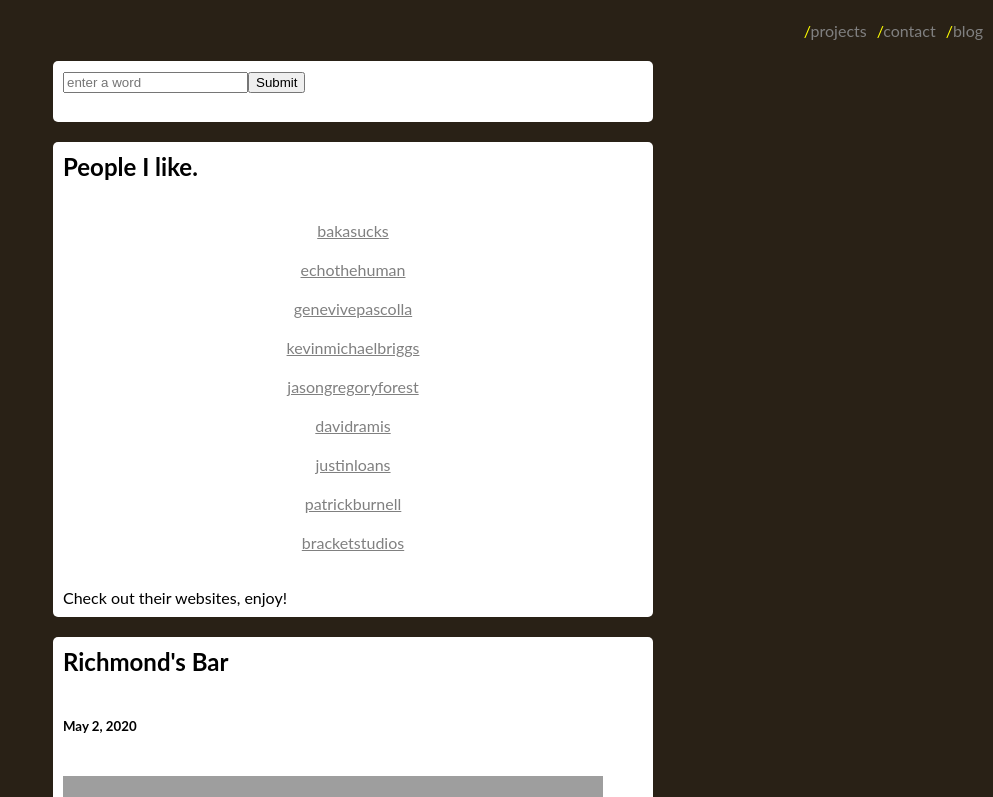
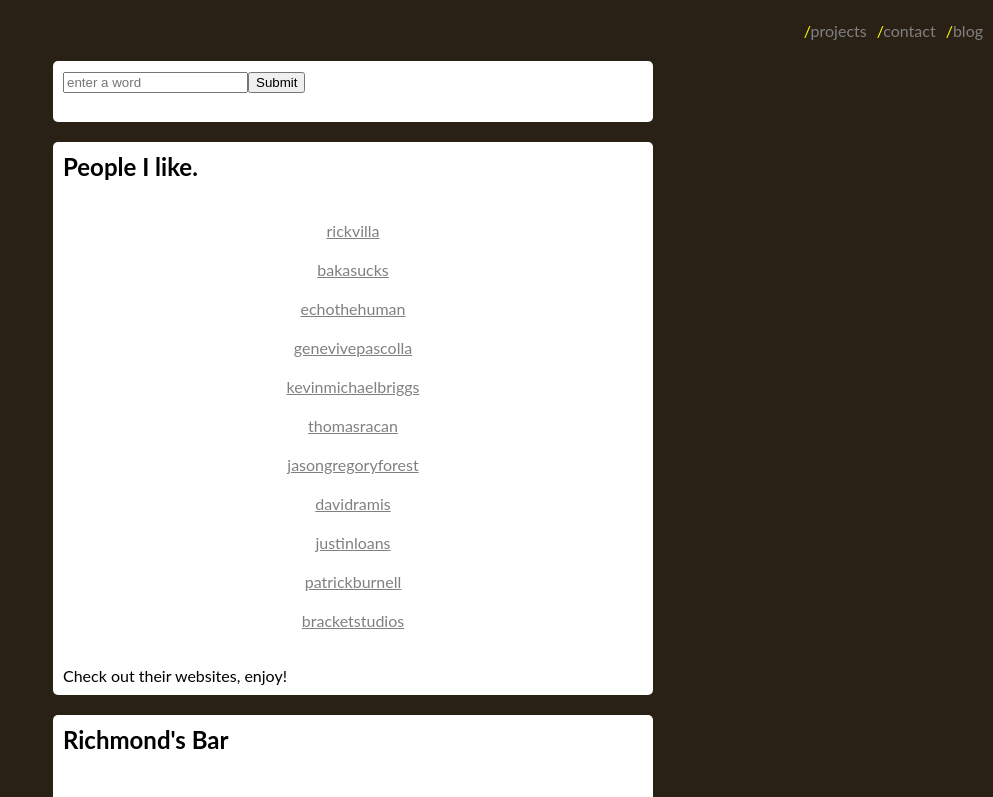
Before and after one commit to gabbycampos/gcampos-net, a React (Create React App) app: page /blog in a window 1280 px wide. Shown: the top 797 px of the page, without its empty margins (287-1280 px from the left). Built offline with nearby package versions, Linux system fonts and the light colour scheme; grey boxes are pictures that could not be loaded.

Commit message:
added links

```diff
--- a/src/components/Blog.js
+++ b/src/components/Blog.js
@@ -69,10 +69,12 @@ const Blog = () => {
                 <div className="card">
                     <h2>People I like.</h2>
                     <div className="links">
+                        <a href={"http://www.rickvilla.net/"} className="people-links" target="_blank" rel="noopener noreferrer">rickvilla</a>
                         <a href={"https://bakasucks.myshopify.com/"} className="people-links" target="_blank" rel="noopener noreferrer">bakasucks</a>
                         <a href={"https://www.echothehuman.com/"} className="people-links" target="_blank" rel="noopener noreferrer">echothehuman</a>
                         <a href={"http://www.genevievepascolla.com/"} className="people-links" target="_blank" rel="noopener noreferrer">genevivepascolla</a>
                         <a href={"http://kevinmichaelbriggs.com/"} className="people-links" target="_blank" rel="noopener noreferrer">kevinmichaelbriggs</a>
+                        <a href={"https://www.thomasracan.com/"} className="people-links" target="_blank" rel="noopener noreferrer">thomasracan</a>
                         <a href={"https://www.jasongregoryforest.com/"} className="people-links" target="_blank" rel="noopener noreferrer">jasongregoryforest</a>
                         <a href={"http://davidramis-us.us/"} className="people-links" target="_blank" rel="noopener noreferrer">davidramis</a>
                         <a href={"https://justinloans.bandcamp.com/"} className="people-links" target="_blank" rel="noopener noreferrer">justinloans</a>
```
